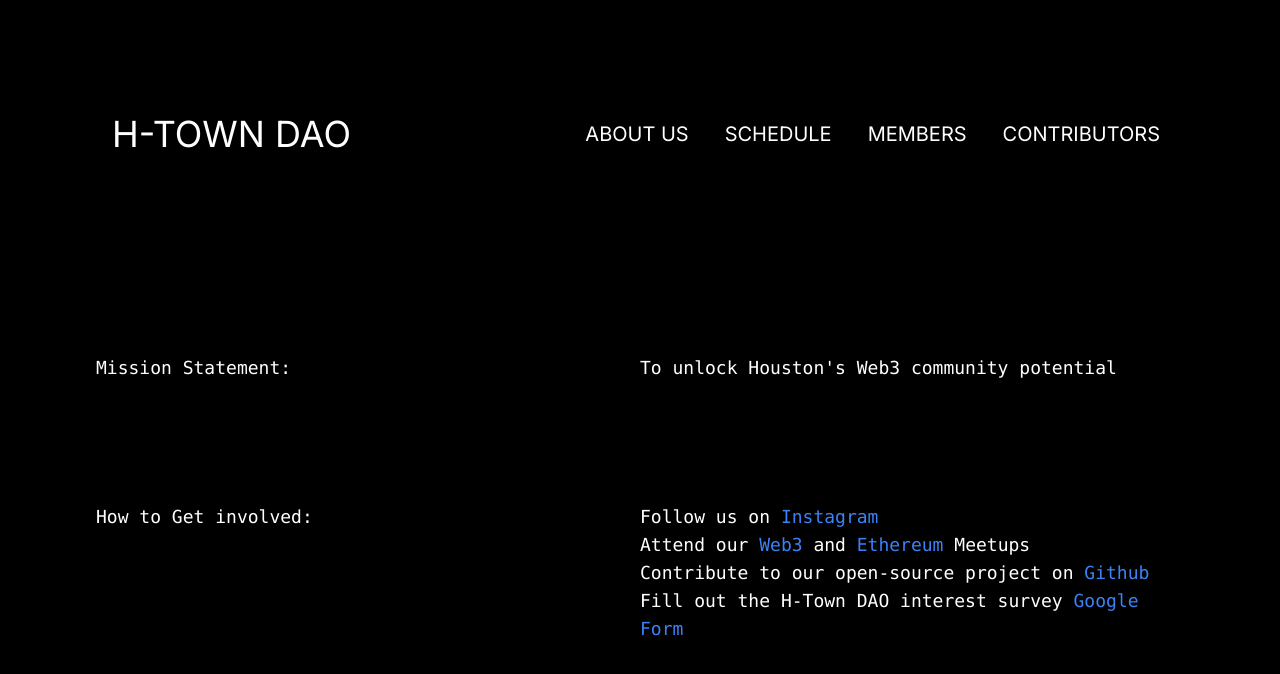
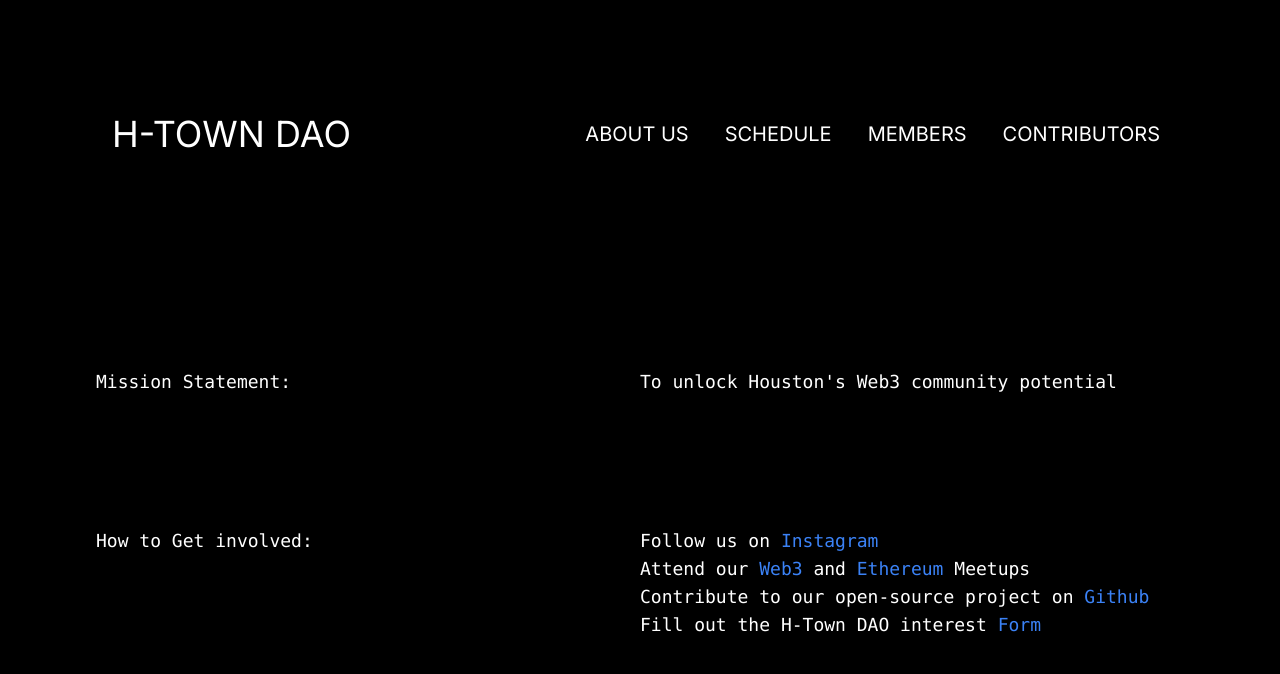
Before and after one commit to h-town-dao/h-town-dao-website, a Next.js app: page / in a window 1280 px wide. Shown: the top 674 px of the page. Built offline with nearby package versions, Linux system fonts and the light colour scheme.

Commit message:
adjusted wording for forms

```diff
--- a/src/app/page.tsx
+++ b/src/app/page.tsx
@@ -30,7 +30,8 @@ export default function Home() {
               Attend our {create_link('Web3', info.links.web3_meetup_link)} and {create_link('Ethereum', info.links.ethereum_meetup_link)} Meetups
             </li>
             <li>Contribute to our open-source project on {create_link('Github', info.links.github_link)}</li>
-            <li>Fill out the H-Town DAO interest survey {create_link('Google Form', info.links.google_form)}</li>
+            <li>Fill out the H-Town DAO interest {create_link('Form', info.links.google_interest_form)}</li>
+            {/* <li>Fill out speaker {create_link('Form', info.links.google_speaker_form)}</li> */}
           </ul>
         </div>
       </div>
--- a/src/data/data.ts
+++ b/src/data/data.ts
@@ -5,7 +5,8 @@ const info = {
     ethereum_meetup_link: 'https://www.meetup.com/houstonethereum/',
     web3_meetup_link: 'https://www.meetup.com/htownweb3/',
     github_link: 'https://github.com/h-town-dao',
-    google_form: 'https://forms.gle/m1Wd5XqbzxZj46Zp9',
+    google_interest_form: 'https://forms.gle/m1Wd5XqbzxZj46Zp9',
+    google_speaker_form: 'https://forms.gle/m1Wd5XqbzxZj46Zp9',
   },
   mission_statement: "To unlock Houston's Web3 community potential",
   schedule: {
```
